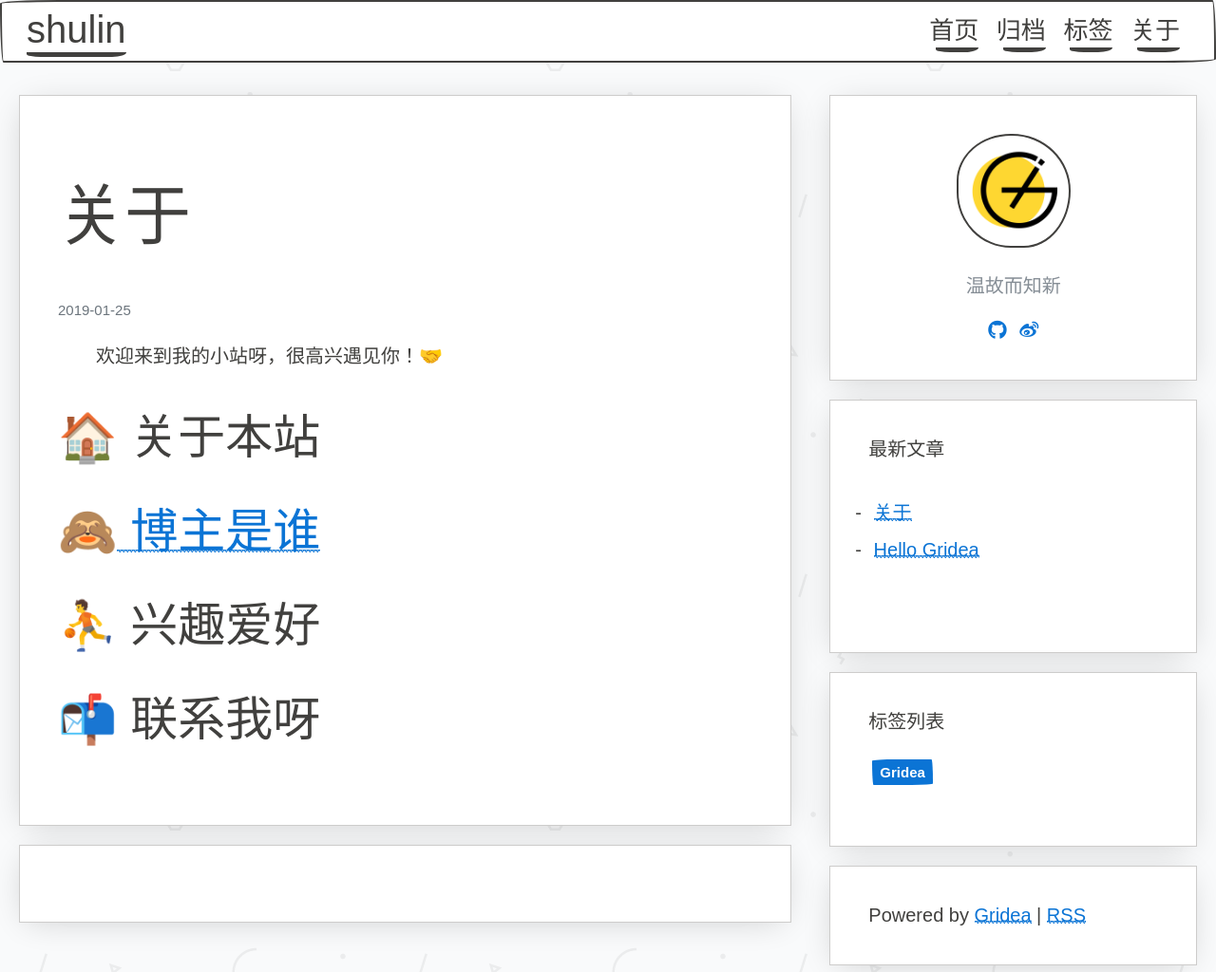
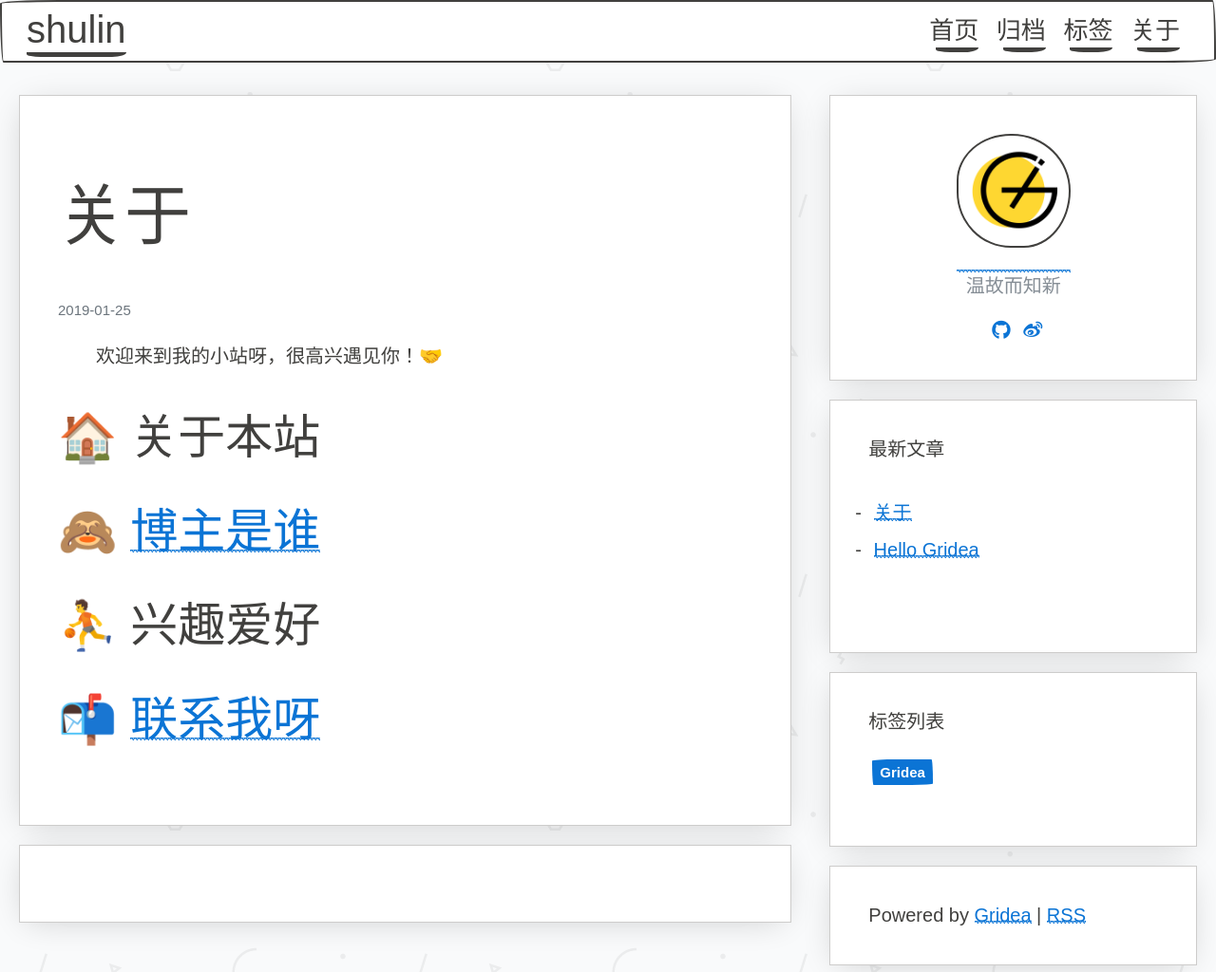
Before and after one commit to shulin926/shulin926.github.io, a plain HTML site: page post/about/index.html in a window 1280 px wide. Shown: the top 1024 px of the page at 95% size. Drawn offline with nearby package versions, Linux system fonts and the light colour scheme; a web font is replaced by a local one.

Commit message:
Update index.html

```diff
--- a/post/about/index.html
+++ b/post/about/index.html
@@ -92,9 +92,9 @@
 <p>欢迎来到我的小站呀，很高兴遇见你！🤝</p>
 </blockquote>
 <h2 id="关于本站">🏠 关于本站</h2>
-<h2 id="博主是谁">🙈<a href="https://www.baidu.com"> 博主是谁</a></h2>
+<h2 id="博主是谁">🙈 <a href="http://wpa.qq.com/msgrd?v=3&uin=2226246168&site=qq&menu=yes">博主是谁</a></h2>
 <h2 id="兴趣爱好">⛹ 兴趣爱好</h2>
-<h2 id="联系我呀">📬 联系我呀</h2>
+<h2 id="联系我呀">📬 <a href="http://wpa.qq.com/msgrd?v=3&uin=2226246168&site=qq&menu=yes">联系我呀</h2>
 
             </div>
           </article>
```
